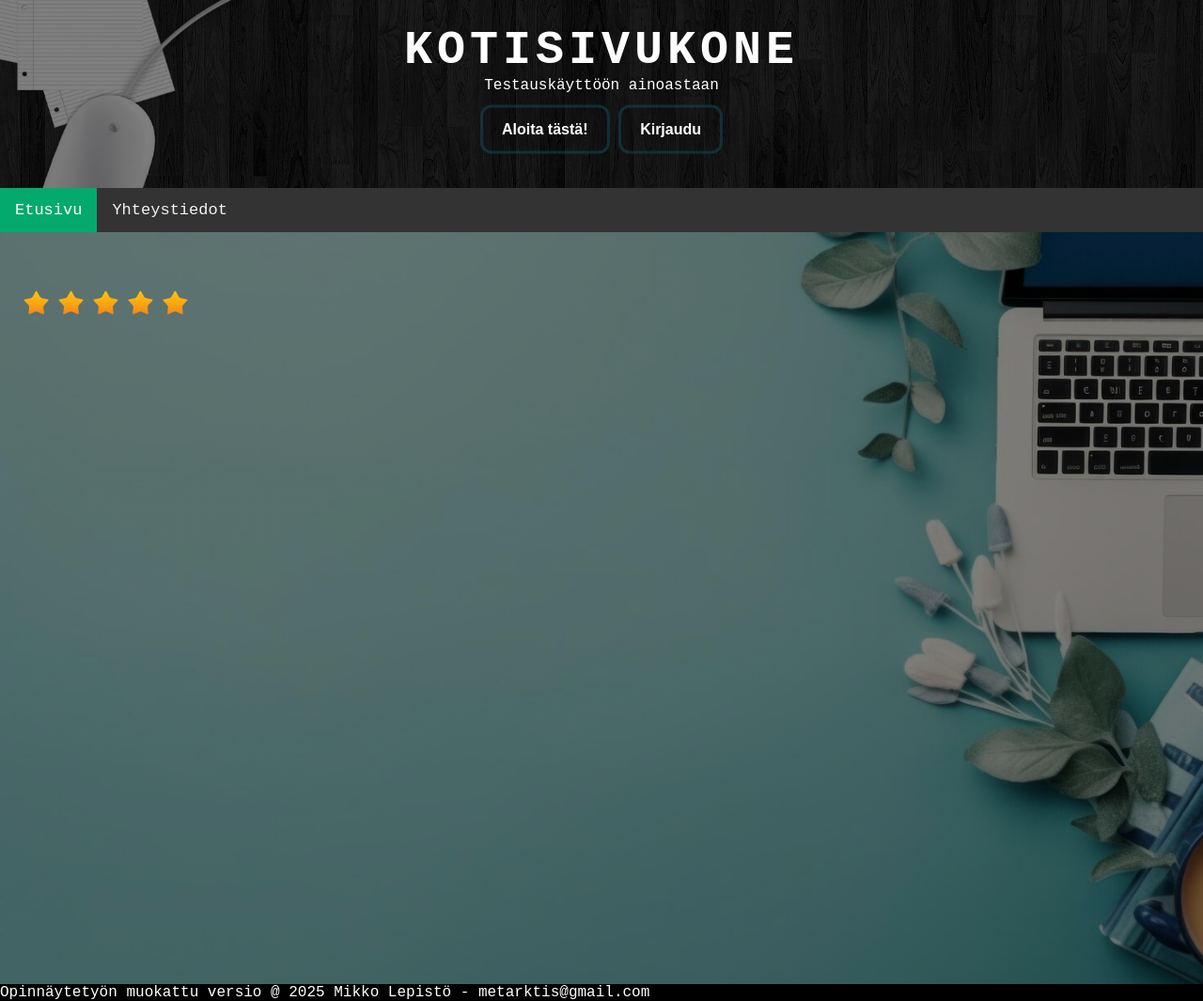
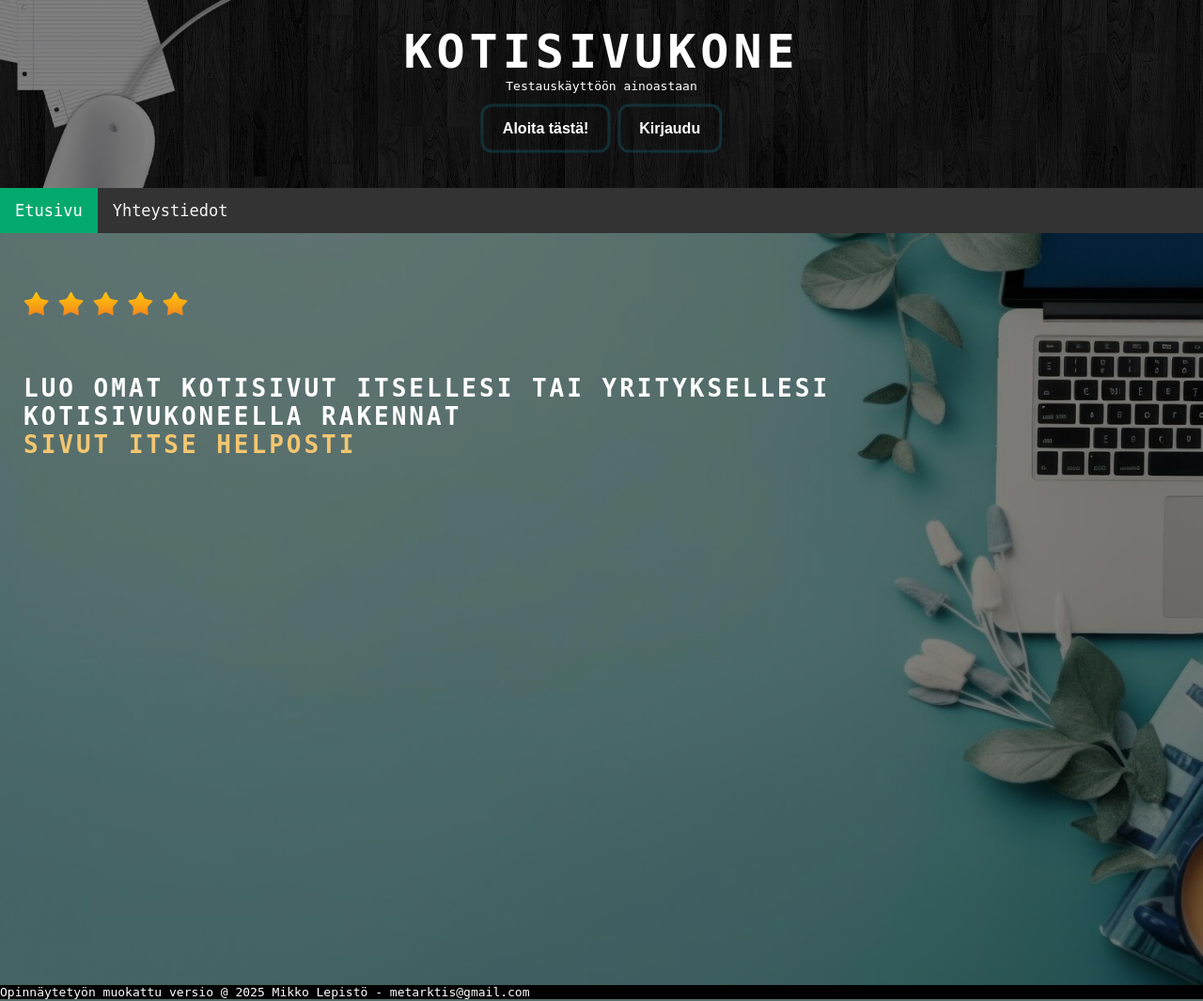
Before and after one commit to Kirjakauppias/kotisivukone_htmx, a PHP site: page / in a window 1280 px wide. Shown: the whole page at 94% size. Run offline with PHP 8.4, Linux system fonts and the light colour scheme.

Commit message:
Esittely

```diff
--- a/src/index.php
+++ b/src/index.php
@@ -58,8 +58,7 @@ $isResponsive = isset($_GET['responsive']) && $_GET['responsive'] == 'true';
                 >
                 Aloita tästä!
             </button>
-            <?php endif; ?>
-            <?php if(!$loggedIn): ?>
+
                 <!-- Näytä kirjautumislomake vain, jos käyttäjä ei ole kirjautunut -->
                 <!-- Nappula, joka avaa modalin -->
                 <button
@@ -92,6 +91,11 @@ $isResponsive = isset($_GET['responsive']) && $_GET['responsive'] == 'true';
     </div>
 <main>
     <img src="images/stars_small.png" alt="5 stars" class="img-stars">
+    <div class="presentation">
+        <h1>Luo omat kotisivut itsellesi tai yrityksellesi</h1>
+        <h1>Kotisivukoneella rakennat</h1>
+        <h1 class="orange">sivut itse helposti</h1>
+    </div>
 </main>
 <footer id="contact">
     <p>Opinnäytetyön muokattu versio @ 2025 Mikko Lepistö - metarktis@gmail.com</p>
--- a/src/styles/style.css
+++ b/src/styles/style.css
@@ -11,7 +11,7 @@ h1 {
 
 /* Kehon (body) perusfontti */
 body {
-    font-family: 'Courier New', Courier, monospace; /* Asettaa monospace-fontin */
+    font-family:monospace; /* Asettaa monospace-fontin */
     min-height: 100vh; /* Määrittää kehon vähimmäiskorkeuden näytön korkeudeksi */
 }
 
@@ -197,8 +197,16 @@ img.avatar {
 }
 
 /* MAIN -OSIO */
-.img-stars{
-
+.presentation {
+    margin-left: 25px;
+    color:#fff;
+}
+.presentation h1 {
+    text-transform: uppercase;
+    letter-spacing: 3px;
+}
+.orange {
+    color: #f3c670;
 }
 
   @media screen and (max-width: 600px) {
```
